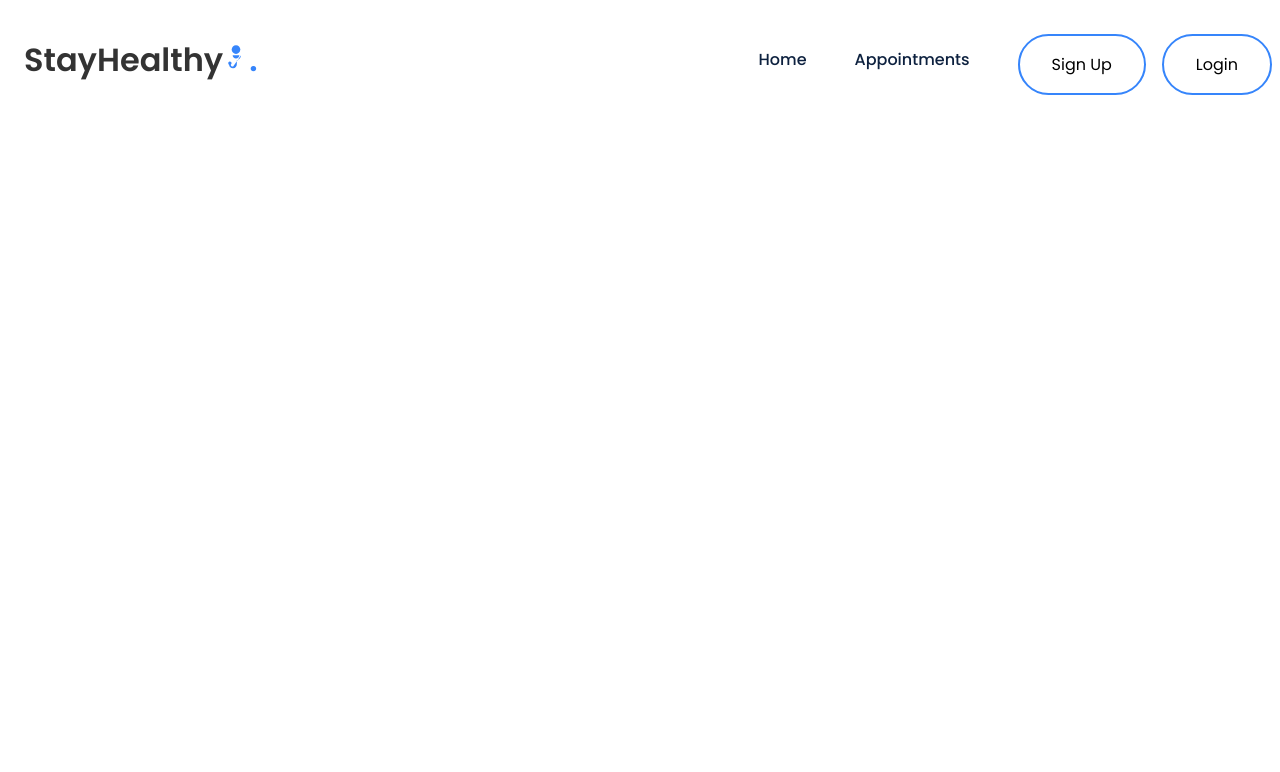
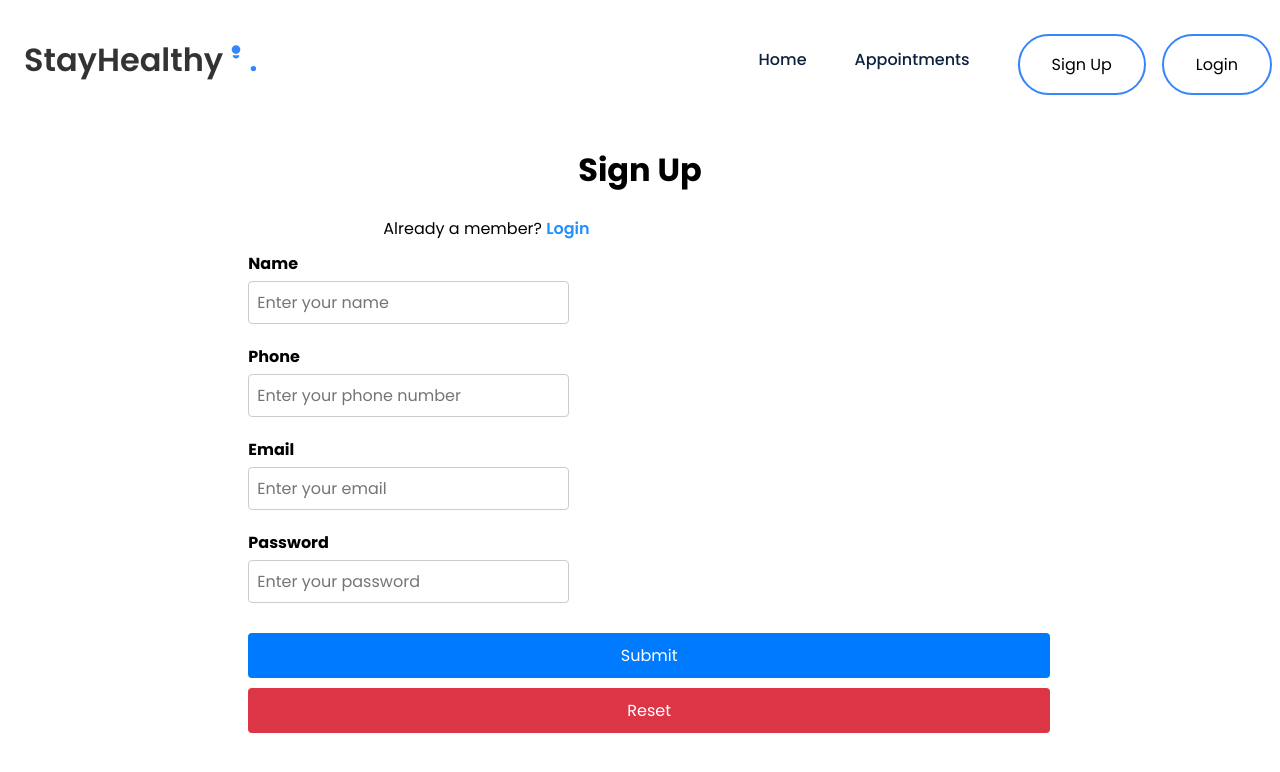
Before and after one commit to pointbreak24/frontend_capstone, a React (Create React App) app: page /signup in a window 1280 px wide. Shown: the top 772 px of the page. Built offline with nearby package versions, Linux system fonts and the light colour scheme.

Commit message:
Added Login and SignUp Components

```diff
--- a/src/App.js
+++ b/src/App.js
@@ -1,30 +1,33 @@
 // Import necessary modules from React library
-import React, { useEffect } from 'react';
+import React from 'react';
 
 // Import components for routing from react-router-dom library
 import { BrowserRouter, Routes, Route } from "react-router-dom";
 
-// Import custom Navbar component
+// Import custom components
 import Navbar from './Components/Navbar/Navbar';
+import Landingpage from './Components/LandingPage/LandingPage';
+import Login from './Components/Login/Login';
+import Sign_Up from './Components/Sign_Up/Sign_Up';
 
-// ✅ Import the Landing_page component
-import Landingpage from './Components/LandingPage/LandingPage';
+// Optional: Placeholder Appointments component
+const AppointmentsPage = () => <h2 style={{ padding: '2rem' }}>Appointments Page (Coming Soon)</h2>;
 
 // Function component for the main App
 function App() {
-
-  // Render the main App component
   return (
     <div className="App">
       {/* Set up BrowserRouter for routing */}
       <BrowserRouter>
         {/* Display the Navbar component */}
-        <Navbar/>
+        <Navbar />
 
-        {/* Set up the Routes for different pages */}
+        {/* Define application routes */}
         <Routes>
-          {/* ✅ Home route for Landing page */}
           <Route path="/" element={<Landingpage />} />
+          <Route path="/login" element={<Login />} />
+          <Route path="/signup" element={<Sign_Up />} />
+          <Route path="/appointments" element={<AppointmentsPage />} />
         </Routes>
       </BrowserRouter>
     </div>
--- a/src/Components/Login/Login.js
+++ b/src/Components/Login/Login.js
@@ -0,0 +1,125 @@
+import React, { useState } from "react";
+import { Link } from "react-router-dom";
+import "./Login.css"; // Optional: Include your CSS file
+
+function Login() {
+  const [formData, setFormData] = useState({ email: "", password: "" });
+  const [errors, setErrors] = useState({});
+
+  // Handle input changes
+  const handleChange = (e) => {
+    setFormData({ ...formData, [e.target.name]: e.target.value });
+  };
+
+  // Validate form inputs
+  const validate = () => {
+    const newErrors = {};
+    if (!formData.email.trim()) {
+      newErrors.email = "Email is required";
+    } else if (!/\S+@\S+\.\S+/.test(formData.email)) {
+      newErrors.email = "Email is invalid";
+    }
+
+    if (!formData.password.trim()) {
+      newErrors.password = "Password is required";
+    } else if (formData.password.length < 6) {
+      newErrors.password = "Password must be at least 6 characters";
+    }
+
+    return newErrors;
+  };
+
+  // Handle form submission
+  const handleSubmit = (e) => {
+    e.preventDefault();
+    const validationErrors = validate();
+    setErrors(validationErrors);
+
+    if (Object.keys(validationErrors).length === 0) {
+      console.log("Login Successful", formData);
+      // ✅ You can navigate or send request here
+    }
+  };
+
+  return (
+    <div className="container">
+      <div className="login-grid">
+        <div className="login-text">
+          <h2>Login</h2>
+        </div>
+
+        <div className="login-text">
+          Are you a new member?{" "}
+          <span>
+            <Link to="/signup" style={{ color: "#2190FF" }}>
+              Sign Up Here
+            </Link>
+          </span>
+        </div>
+
+        <br />
+
+        <div className="login-form">
+          <form onSubmit={handleSubmit}>
+            <div className="form-group">
+              <label htmlFor="email">Email</label>
+              <input
+                type="email"
+                name="email"
+                id="email"
+                className="form-control"
+                placeholder="Enter your email"
+                value={formData.email}
+                onChange={handleChange}
+              />
+              {errors.email && (
+                <small className="text-danger">{errors.email}</small>
+              )}
+            </div>
+
+            <div className="form-group">
+              <label htmlFor="password">Password</label>
+              <input
+                type="password"
+                name="password"
+                id="password"
+                className="form-control"
+                placeholder="Enter your password"
+                value={formData.password}
+                onChange={handleChange}
+              />
+              {errors.password && (
+                <small className="text-danger">{errors.password}</small>
+              )}
+            </div>
+
+            <div className="btn-group">
+              <button
+                type="submit"
+                className="btn btn-primary mb-2 mr-1 waves-effect waves-light"
+              >
+                Login
+              </button>
+              <button
+                type="reset"
+                className="btn btn-danger mb-2 waves-effect waves-light"
+                onClick={() => {
+                  setFormData({ email: "", password: "" });
+                  setErrors({});
+                }}
+              >
+                Reset
+              </button>
+            </div>
+
+            <br />
+
+            <div className="login-text">Forgot Password?</div>
+          </form>
+        </div>
+      </div>
+    </div>
+  );
+}
+
+export default Login;
--- a/src/Components/Navbar/Navbar.js
+++ b/src/Components/Navbar/Navbar.js
@@ -1,10 +1,10 @@
 // Navbar.js
 import React from "react";
+import { Link } from "react-router-dom"; // ✅ Import Link
 import "./Navbar.css"; // Assuming you have a CSS file for styling
 
 function Navbar() {
   const handleClick = () => {
-    // You can define your toggle logic here
     console.log("Icon clicked");
   };
 
@@ -12,10 +12,8 @@
     <nav>
       {/* Navigation logo section */}
       <div className="nav__logo">
-        {/* Link to the home page */}
-        <a href="/">
+        <Link to="/">
           StayHealthy
-          {/* SVG icon of a doctor with a stethoscope */}
           <svg
             xmlns="http://www.w3.org/2000/svg"
             height="26"
@@ -28,37 +26,36 @@
               <g>
                 <path d="M499.8,10c91.7,0,166,74.3,166,166c0,91.7-74.3,166-166,166c-91.7,0-166-74.3-166-166C333.8,84.3,408.1,10,499.8,10z"></path>
                 <path d="M499.8,522.8c71.2,0,129.1-58.7,129.1-129.1H370.6C370.6,464.1,428.6,522.8,499.8,522.8z"></path>
-                <path d="M693.2,395c-0.7,94.9-70.3,173.7-160.8,188.9v155.9c0,80.3-60.7,150.8-140.8,155.3c-83,4.7-152.7-58.9-157.6-139.7c-22-12.8-35.6-38.5-30.3-66.7c4.7-25.1,25.5-45.6,50.8-49.9c39.7-6.7,74.1,23.7,74.1,62.1c0,23-12.3,43-30.7,54.1c4.7,45.4,45.1,80.4,92.6,76c44.6-4,77.2-44...."></path>
+                <path d="..."></path>
               </g>
             </g>
           </svg>
-        </a>
+        </Link>
         <span>.</span>
       </div>
 
-      {/* Navigation icon section with an onClick event */}
+      {/* Navigation icon section */}
       <div className="nav__icon" onClick={handleClick}>
-        {/* Font Awesome bars icon */}
         <i className="fa fa-times fa fa-bars"></i>
       </div>
 
       {/* Navigation links */}
       <ul className="nav__links active">
         <li className="link">
-          <a href="../Landing_Page/LandingPage.html">Home</a>
+          <Link to="/">Home</Link>
         </li>
         <li className="link">
-          <a href="#">Appointments</a>
+          <Link to="/appointments">Appointments</Link> {/* You can add this route later */}
         </li>
         <li className="link">
-          <a href="../Sign_Up/Sign_Up.html">
+          <Link to="/signup">
             <button className="btn1">Sign Up</button>
-          </a>
+          </Link>
         </li>
         <li className="link">
-          <a href="../Login/Login.html">
+          <Link to="/login">
             <button className="btn1">Login</button>
-          </a>
+          </Link>
         </li>
       </ul>
     </nav>
--- a/src/Components/Sign_Up/Sign_Up.js
+++ b/src/Components/Sign_Up/Sign_Up.js
@@ -0,0 +1,173 @@
+import React, { useState } from "react";
+import { Link } from "react-router-dom";
+import "./Sign_Up.css";
+
+function Sign_Up() {
+  const [formData, setFormData] = useState({
+    name: "",
+    phone: "",
+    email: "",
+    password: ""
+  });
+
+  const [errors, setErrors] = useState({});
+
+  // Input change handler
+  const handleChange = (e) => {
+    setFormData({ ...formData, [e.target.name]: e.target.value });
+  };
+
+  // Validation function
+  const validate = () => {
+    const newErrors = {};
+
+    if (!formData.name.trim()) {
+      newErrors.name = "Name is required";
+    }
+
+    if (!formData.phone.trim()) {
+      newErrors.phone = "Phone number is required";
+    } else if (!/^\d{10}$/.test(formData.phone)) {
+      newErrors.phone = "Phone number must be exactly 10 digits";
+    }
+
+    if (!formData.email.trim()) {
+      newErrors.email = "Email is required";
+    } else if (!/\S+@\S+\.\S+/.test(formData.email)) {
+      newErrors.email = "Email is invalid";
+    }
+
+    if (!formData.password.trim()) {
+      newErrors.password = "Password is required";
+    } else if (formData.password.length < 6) {
+      newErrors.password = "Password must be at least 6 characters";
+    }
+
+    return newErrors;
+  };
+
+  // Form submission handler
+  const handleSubmit = (e) => {
+    e.preventDefault();
+    const validationErrors = validate();
+    setErrors(validationErrors);
+
+    if (Object.keys(validationErrors).length === 0) {
+      console.log("Form Submitted:", formData);
+      // Add actual submit logic here (e.g., API call)
+    }
+  };
+
+  return (
+    <div className="container" style={{ marginTop: "5%" }}>
+      <div className="signup-grid">
+        <div className="signup-text">
+          <h1>Sign Up</h1>
+        </div>
+
+        <div className="signup-text1" style={{ textAlign: "left" }}>
+          Already a member?{" "}
+          <span>
+            <Link to="/login" style={{ color: "#2190FF" }}>
+              Login
+            </Link>
+          </span>
+        </div>
+
+        <div className="signup-form">
+          <form onSubmit={handleSubmit}>
+            <div className="form-group">
+              <label htmlFor="name">Name</label>
+              <input
+                type="text"
+                name="name"
+                id="name"
+                className="form-control"
+                placeholder="Enter your name"
+                value={formData.name}
+                onChange={handleChange}
+              />
+              {errors.name && (
+                <small className="text-danger">{errors.name}</small>
+              )}
+            </div>
+
+            <div className="form-group">
+              <label htmlFor="phone">Phone</label>
+              <input
+                type="tel"
+                name="phone"
+                id="phone"
+                className="form-control"
+                placeholder="Enter your phone number"
+                value={formData.phone}
+                onChange={handleChange}
+              />
+              {errors.phone && (
+                <small className="text-danger">{errors.phone}</small>
+              )}
+            </div>
+
+            <div className="form-group">
+              <label htmlFor="email">Email</label>
+              <input
+                type="email"
+                name="email"
+                id="email"
+                className="form-control"
+                placeholder="Enter your email"
+                value={formData.email}
+                onChange={handleChange}
+              />
+              {errors.email && (
+                <small className="text-danger">{errors.email}</small>
+              )}
+            </div>
+
+            <div className="form-group">
+              <label htmlFor="password">Password</label>
+              <input
+                type="password"
+                name="password"
+                id="password"
+                className="form-control"
+                placeholder="Enter your password"
+                value={formData.password}
+                onChange={handleChange}
+              />
+              {errors.password && (
+                <small className="text-danger">{errors.password}</small>
+              )}
+            </div>
+
+            <div className="btn-group">
+              <button
+                type="submit"
+                className="btn btn-primary mb-2 mr-1 waves-effect waves-light"
+              >
+                Submit
+              </button>
+              <button
+                type="reset"
+                className="btn btn-danger mb-2 waves-effect waves-light"
+                onClick={() => {
+                  setFormData({
+                    name: "",
+                    phone: "",
+                    email: "",
+                    password: ""
+                  });
+                  setErrors({});
+                }}
+              >
+                Reset
+              </button>
+            </div>
+          </form>
+        </div>
+      </div>
+    </div>
+  );
+}
+
+export default Sign_Up;
```
